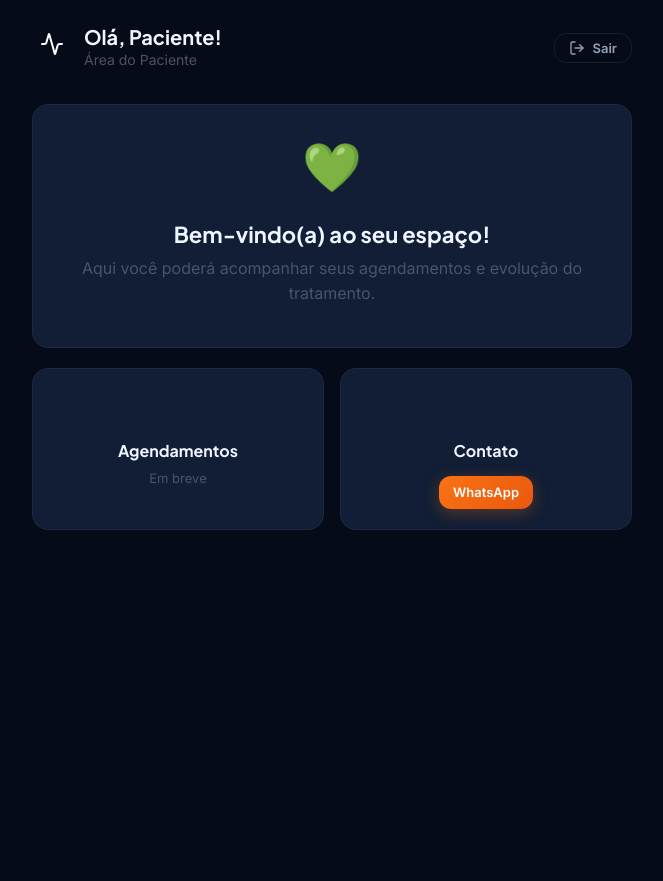
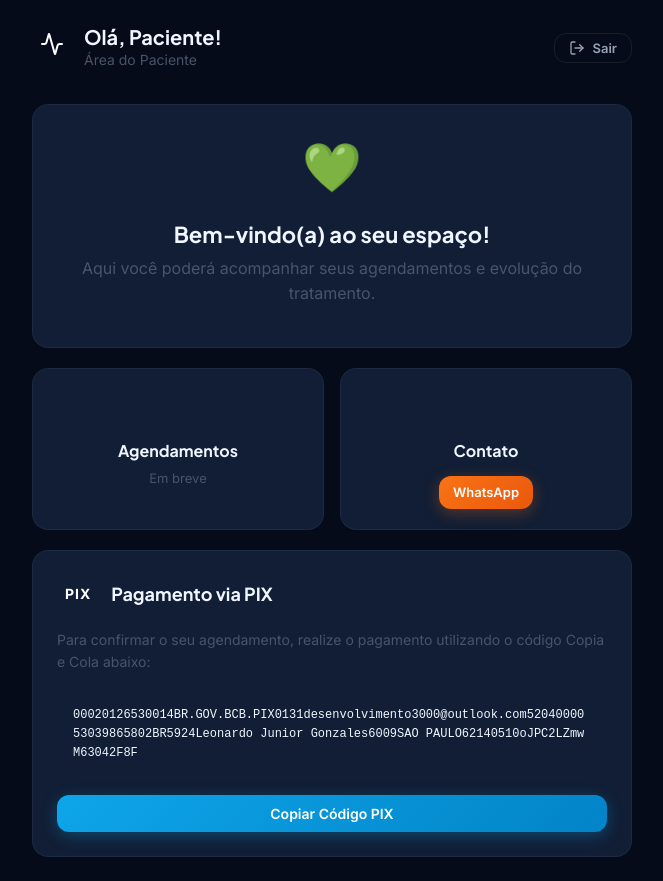
Before and after one commit to LeonardoGMendoza/enfermeiraferidas, a React (Vite) app: page /paciente/dashboard in a window 1280 px wide. Shown: the whole page, without its empty margins (308-971 px from the left). Before the commit the page ends 800 px from the top, so only its background shows below. Built offline with nearby package versions, Linux system fonts and the light colour scheme; no server answers.

Commit message:
feat: add pix payment info to patient dashboard

```diff
--- a/src/pages/PacienteDashboard.jsx
+++ b/src/pages/PacienteDashboard.jsx
@@ -71,6 +71,46 @@ export default function PacienteDashboard() {
             </a>
           </div>
         </div>
+
+        {/* PIX Payment Section */}
+        <div className="card glass" style={{ padding: '24px', marginTop: '20px' }}>
+          <div style={{ display: 'flex', alignItems: 'center', gap: '12px', marginBottom: '16px' }}>
+            <div style={{ background: 'var(--accent-primary)', borderRadius: '8px', padding: '8px', display: 'flex' }}>
+              <span style={{ fontWeight: 'bold', color: 'white', fontSize: '14px', letterSpacing: '1px' }}>PIX</span>
+            </div>
+            <h3 style={{ color: 'var(--text-primary)', fontSize: '18px', margin: 0 }}>Pagamento via PIX</h3>
+          </div>
+          <p style={{ color: 'var(--text-muted)', fontSize: '14px', marginBottom: '16px' }}>
+            Para confirmar o seu agendamento, realize o pagamento utilizando o código Copia e Cola abaixo:
+          </p>
+          <div style={{
+            background: 'var(--bg-secondary)',
+            padding: '16px',
+            borderRadius: '8px',
+            border: '1px solid var(--border-color)',
+            marginBottom: '16px'
+          }}>
+            <code style={{
+              color: 'var(--text-primary)',
+              fontSize: '12px',
+              wordBreak: 'break-all',
+              fontFamily: 'monospace',
+              display: 'block'
+            }}>
+              00020126530014BR.GOV.BCB.PIX0131desenvolvimento3000@outlook.com5204000053039865802BR5924Leonardo Junior Gonzales6009SAO PAULO62140510oJPC2LZmwM63042F8F
+            </code>
+          </div>
+          <button
+            className="btn btn-primary"
+            style={{ width: '100%', display: 'flex', justifyContent: 'center', gap: '8px' }}
+            onClick={() => {
+              navigator.clipboard.writeText('00020126530014BR.GOV.BCB.PIX0131desenvolvimento3000@outlook.com5204000053039865802BR5924Leonardo Junior Gonzales6009SAO PAULO62140510oJPC2LZmwM63042F8F');
+              alert('Código PIX copiado com sucesso! Abra o app do seu banco para pagar.');
+            }}
+          >
+            Copiar Código PIX
+          </button>
+        </div>
       </div>
     </div>
   );
```
